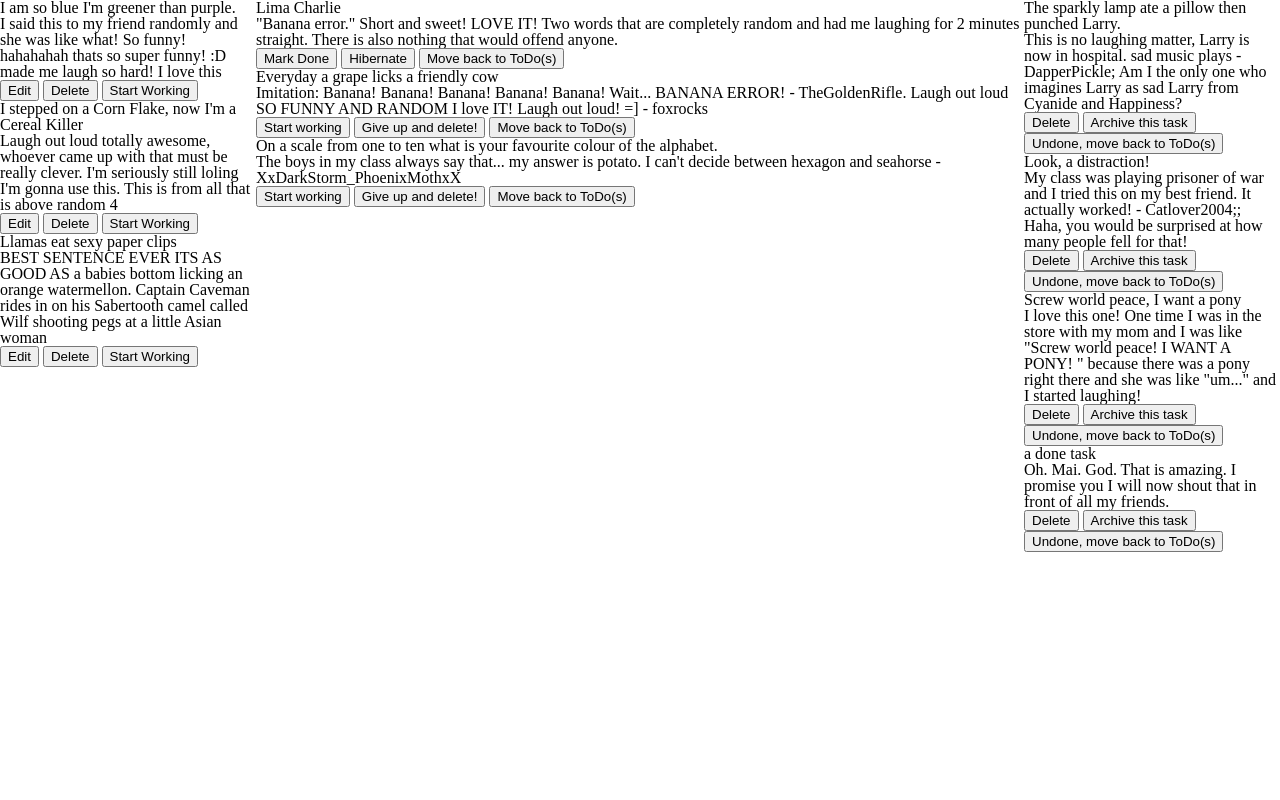
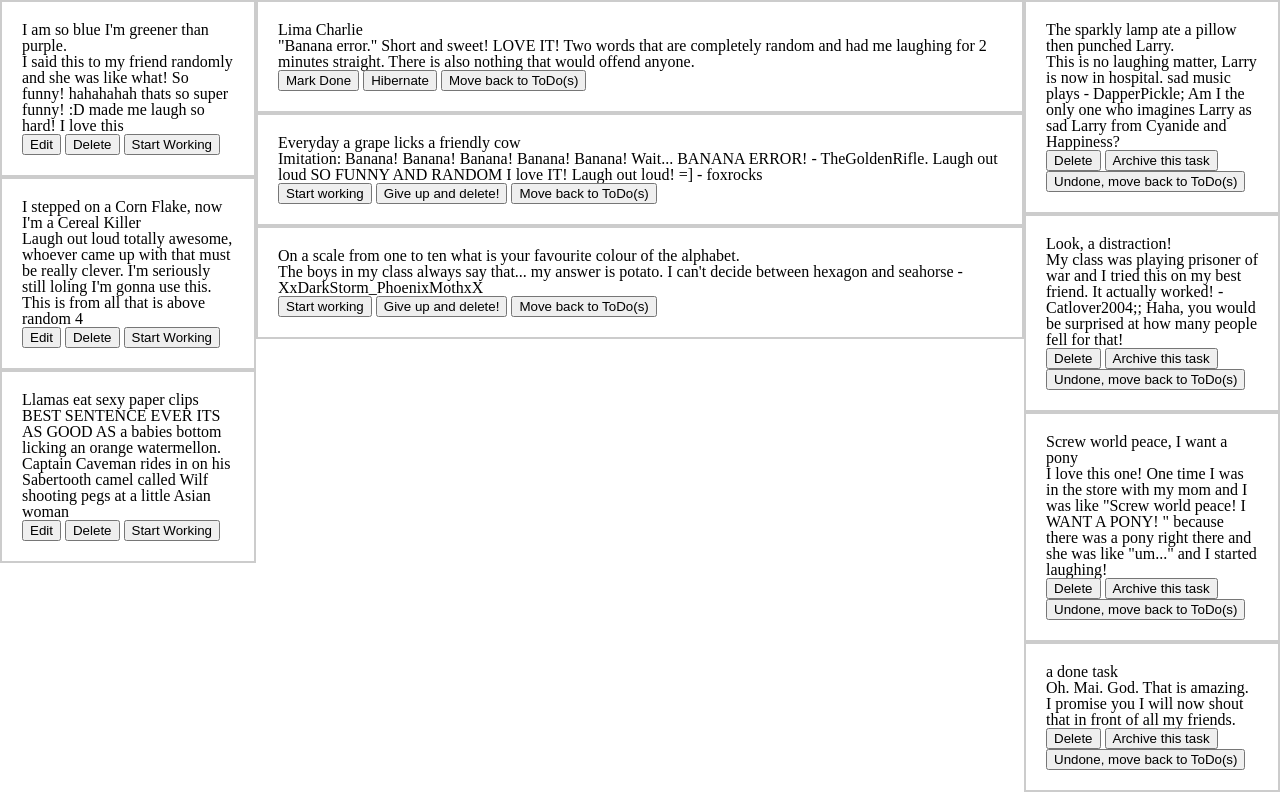
Before and after one commit to s-c-p/done-engine, a plain HTML site: page index.html in a window 1280 px wide. Drawn offline with Linux system fonts and the light colour scheme.

Commit message:
rudimentary implementaion of 'card' from material design guidelines

```diff
--- a/view/style.css
+++ b/view/style.css
@@ -12,7 +12,10 @@ body {
 	flex: 1;
 }
 
-.task {/* card */}
+.task {
+	/* card */
+	border: 2px #ccc solid;padding: 20px;
+}
 .task__button {/* convert button labaels to hint popup text/tip, show icon */}
 
 
```
